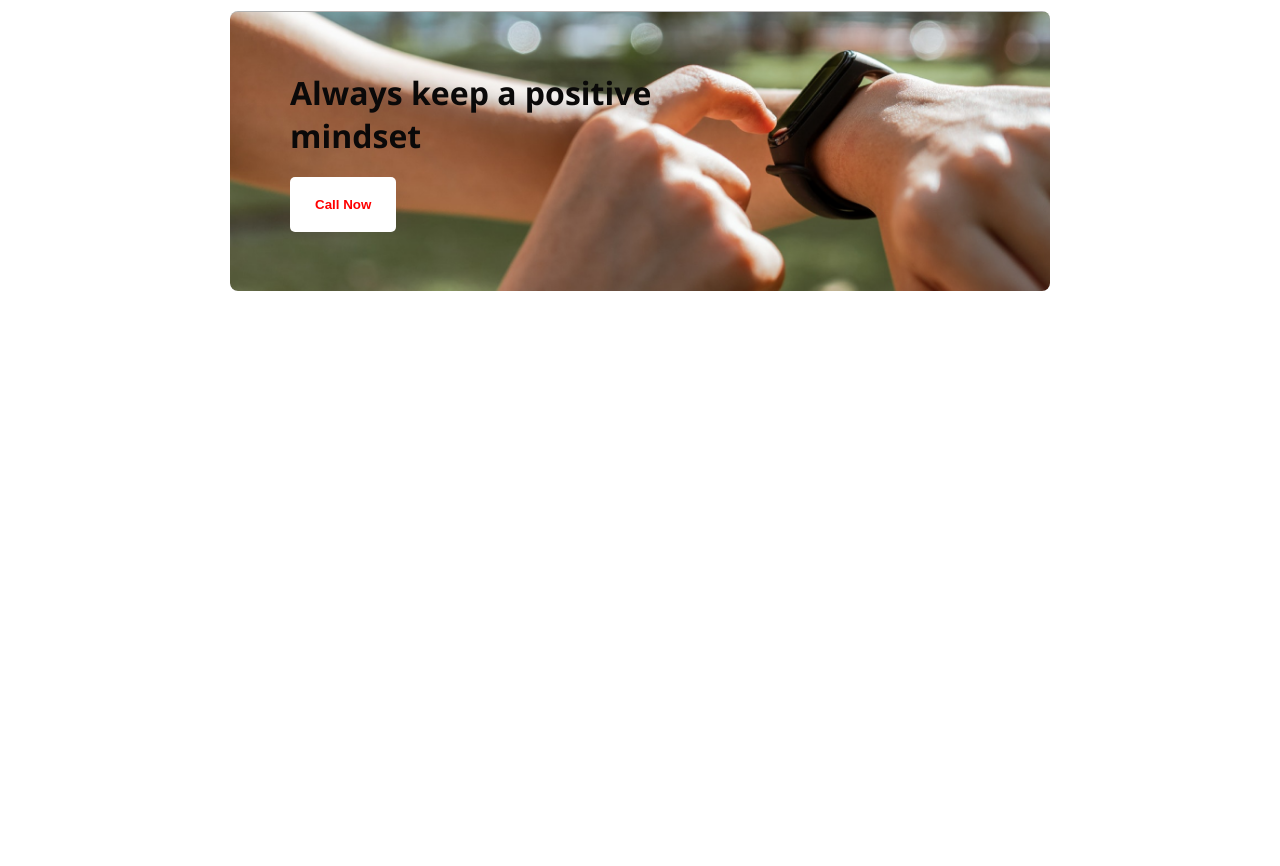
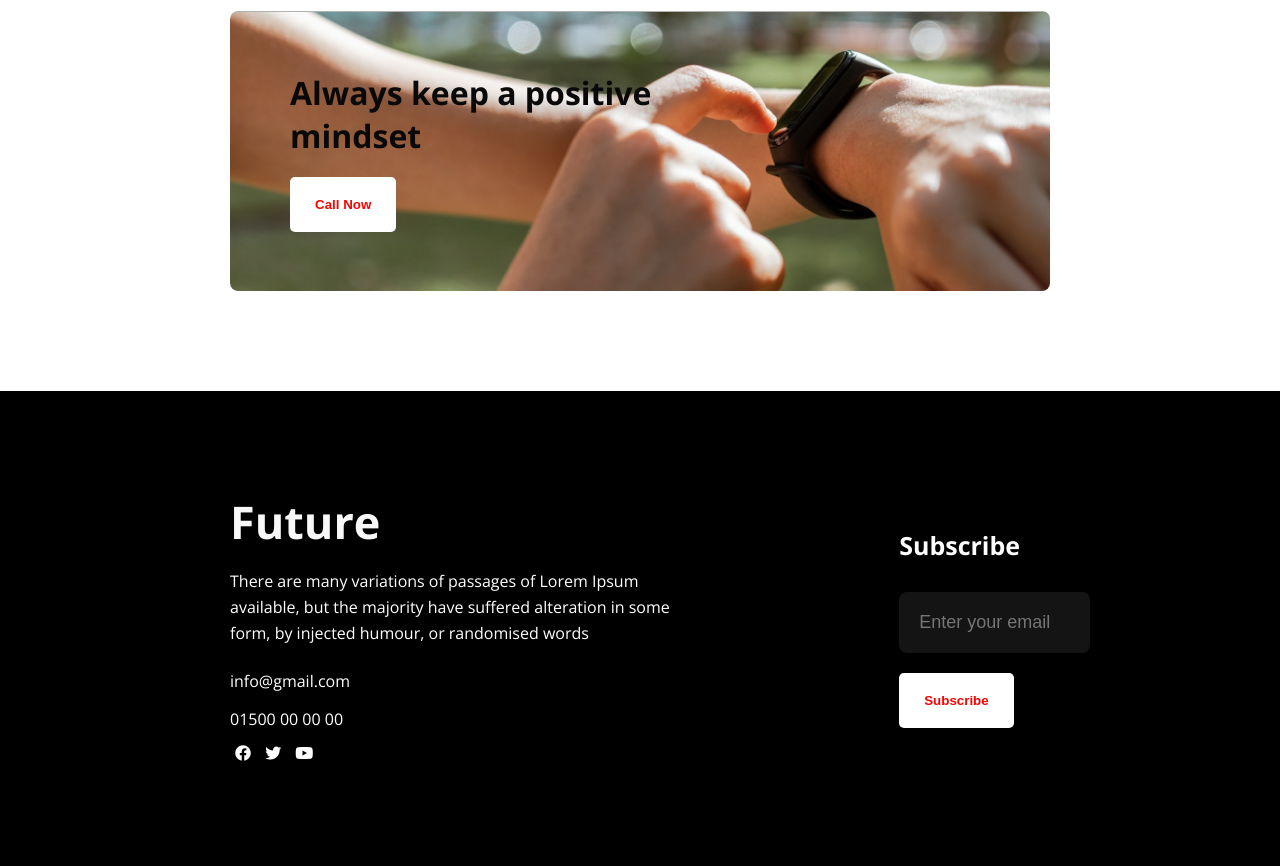
Before and after one commit to Surid-Chakma/new-year-new-me-project, a plain HTML site: page index.html in a window 1280 px wide. Shown: the part 2178-3044 px from the top of the page. Before the commit the page ends 2569 px from the top, so only its background shows below. Drawn offline with nearby package versions, Linux system fonts and the light colour scheme.

Commit message:
footer section added

```diff
--- a/index.html
+++ b/index.html
@@ -11,6 +11,7 @@
       href="https://fonts.googleapis.com/css2?family=Open+Sans:wght@400;700;800&display=swap"
       rel="stylesheet"
     />
+    <link rel="stylesheet" href="https://cdnjs.cloudflare.com/ajax/libs/font-awesome/6.4.0/css/all.min.css" integrity="sha512-iecdLmaskl7CVkqkXNQ/ZH/XLlvWZOJyj7Yy7tcenmpD1ypASozpmT/E0iPtmFIB46ZmdtAc9eNBvH0H/ZpiBw==" crossorigin="anonymous" referrerpolicy="no-referrer" />
   </head>
   <body>
     <header>
@@ -79,6 +80,25 @@
             </div>
         </div>
     </main>
-    <footer></footer>
+    <footer>
+        <div class="footer-container">
+            <div class="contact-section">
+                <h1 class="contact-title">Future</h1>
+                <p class="contact-description">There are many variations of passages of Lorem Ipsum available, but the majority have suffered alteration in some form, by injected humour, or randomised words</p>
+                <p class="email">info@gmail.com</p>
+                <p class="phone">01500 00 00 00</p>
+                <a href=""><i class="fa-brands fa-facebook"></i></a>
+                <a href=""><i class="fa-brands fa-twitter"></i></a>
+                <a href=""><i class="fa-brands fa-youtube"></i></a>
+            </div>
+            <div class="form">
+                <form action="">
+                    <h3 class="title">Subscribe</h3>
+                    <input type="text" placeholder="Enter your email">
+                    <button class="call-btn">Subscribe</button>
+                </form>
+            </div>
+        </div>
+    </footer>
   </body>
 </html>
--- a/style.css
+++ b/style.css
@@ -89,7 +89,8 @@ body {
   margin-bottom: 130px;
 }
 .plan-section-last-content {
-  background-image: url("./images/watch.png"),linear-gradient(rgba(0,0,0,0.3),rgba(0,0,0,0.4));
+  background-image: url("./images/watch.png"),
+    linear-gradient(rgba(0, 0, 0, 0.3), rgba(0, 0, 0, 0.4));
   background-size: cover;
   background-repeat: no-repeat;
   margin-left: 230px;
@@ -115,3 +116,52 @@ body {
   color: red;
   font-weight: bold;
 }
+/* footer section  */
+.footer-container {
+  display: flex;
+  background-color: black;
+  color: white;
+  padding: 100px 230px;
+  gap: 200px;
+  align-items: center;
+}
+.contact-title {
+  color: #f8f8f8;
+  font-size: 45px;
+  font-weight: 700;
+  margin-bottom: 16px;
+}
+.contact-description {
+  color: #fff;
+  font-size: 16px;
+  font-weight: 400;
+  line-height: 26px;
+}
+.email {
+  margin-top: 24px;
+}
+.phone {
+  margin-top: 16px;
+  margin-bottom: 10px;
+}
+a i {
+  padding: 5px;
+  color: white;
+}
+form input {
+  border-radius: 8px;
+  border: 1px solid #fff;
+  width: 100%;
+  padding: 20px;
+  border: none;
+  color: #F3F3F3;
+  font-size: 18px;
+  font-weight: 400;
+  background:  #151414;
+}
+.title {
+  color: #fff;
+  font-size: 25px;
+  font-weight: 600;
+  margin-bottom: 30px;
+}
```
